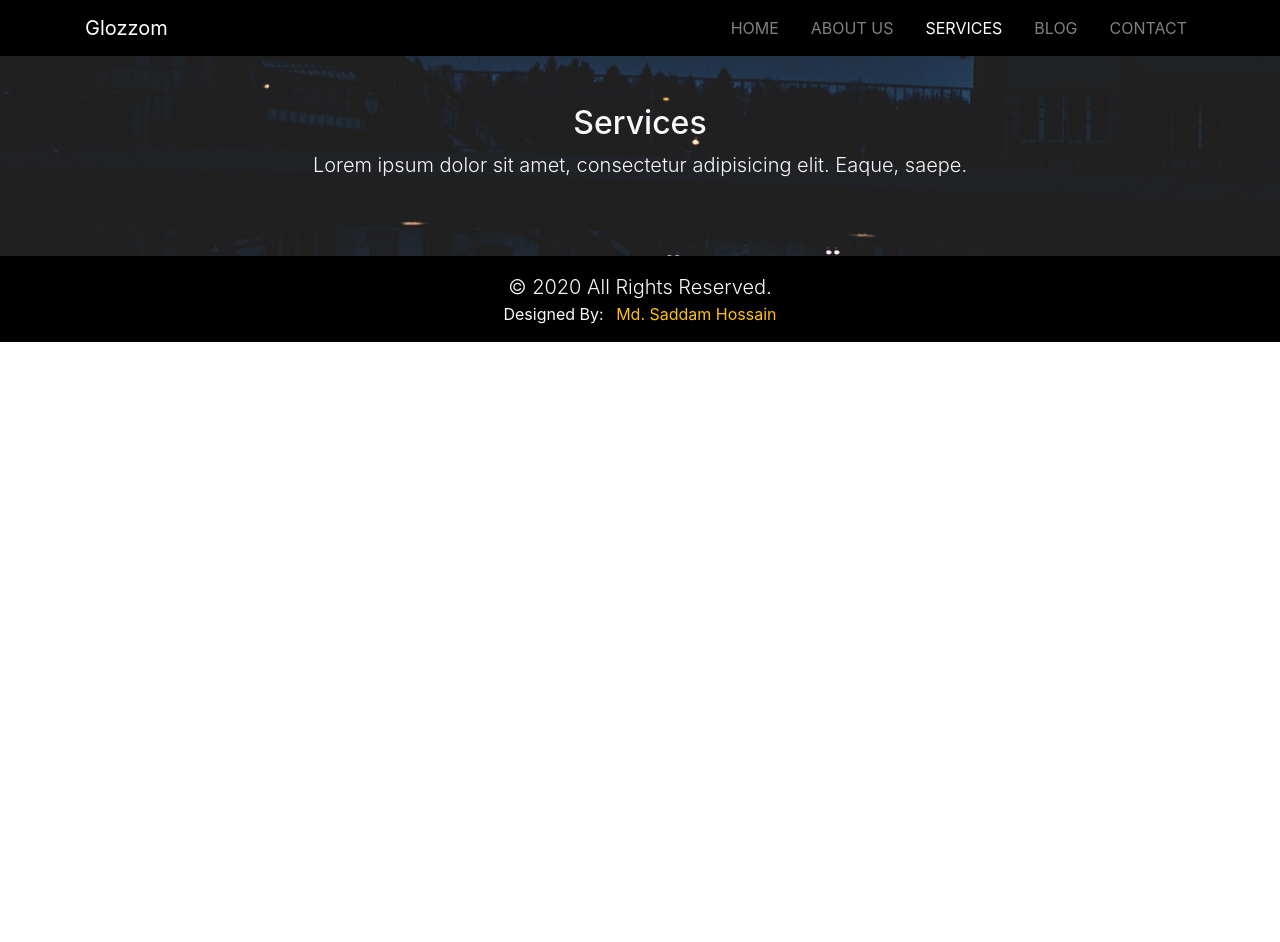
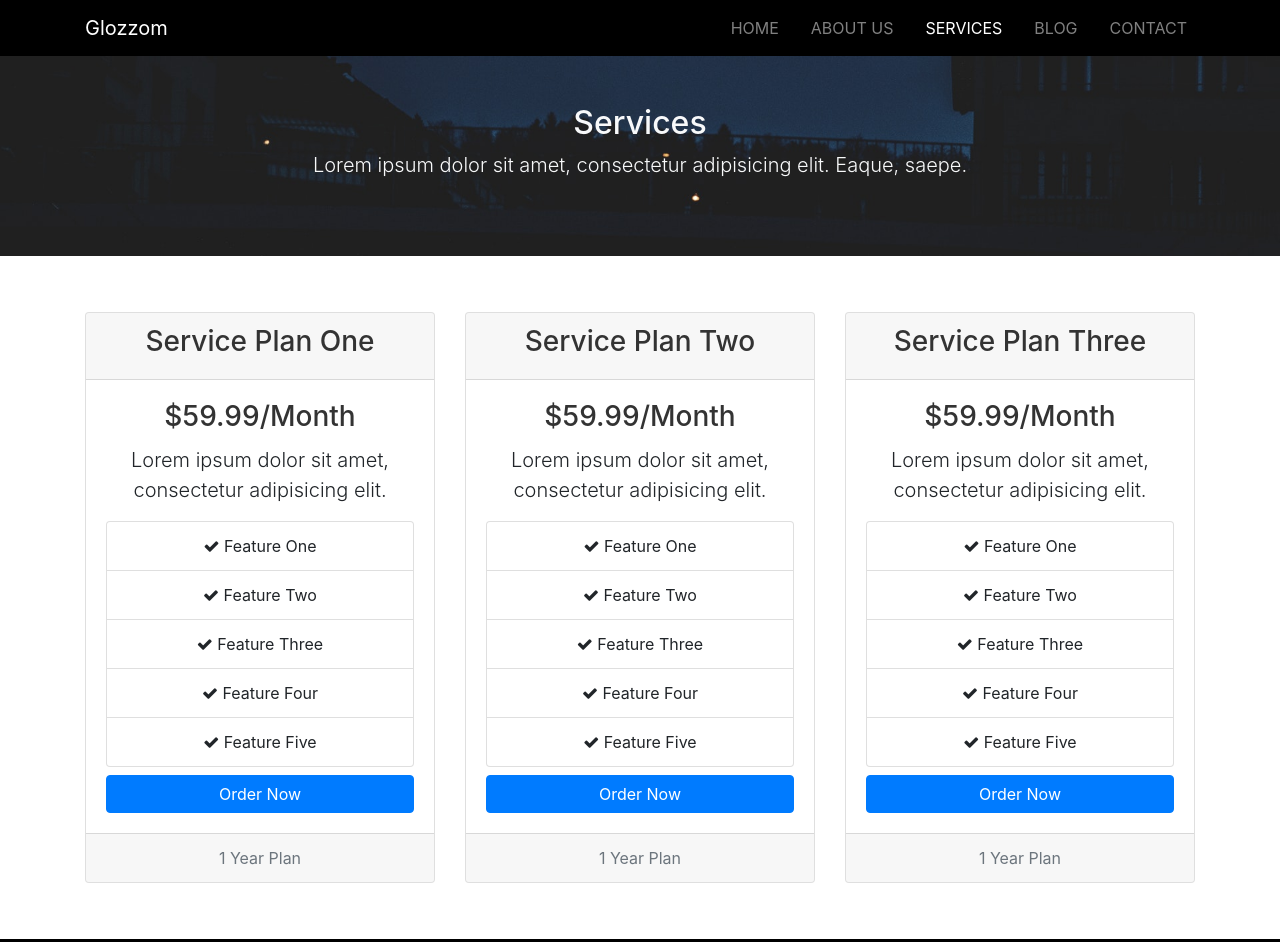
Before and after one commit to saddamhr/glozzom, a plain HTML site: page services.html in a window 1280 px wide. Shown: the top 942 px of the page. Before the commit the page ends 800 px from the top, so only its background shows below. Drawn offline with Linux system fonts and the light colour scheme.

Commit message:
services section done

```diff
--- a/services.html
+++ b/services.html
@@ -54,7 +54,115 @@
             </div>
         </div>
     </section>
-
+    <!-- PRICE TABLE -->
+    <section id="price-table" class="py-5">
+        <div class="container">
+            <div class="row">
+                <div class="col-md-4 my-2">
+                    <div class="card text-center">
+                        <div class="card-header">
+                            <h3>Service Plan One</h3>
+                        </div>
+                        <div class="card-body">
+                            <div class="card-title">
+                                <h3>$59.99/Month</h3>
+                            </div>
+                            <div class="card-text lead mb-3">Lorem ipsum dolor sit amet, consectetur adipisicing elit.</div>
+                            <ul class="list-group">
+                                <li class="list-group-item">
+                                    <i class="fa fa-check"></i> Feature One
+                                </li>
+                                <li class="list-group-item">
+                                    <i class="fa fa-check"></i> Feature Two
+                                </li>
+                                <li class="list-group-item">
+                                    <i class="fa fa-check"></i> Feature Three
+                                </li>
+                                <li class="list-group-item">
+                                    <i class="fa fa-check"></i> Feature Four
+                                </li>
+                                <li class="list-group-item">
+                                    <i class="fa fa-check"></i> Feature Five
+                                </li>
+                            </ul>
+                            <a href="#" class="btn btn-block btn-primary mt-2">Order Now</a>
+                        </div>
+                        <div class="card-footer">
+                            <p class="text-muted mb-0">1 Year Plan</p>
+                        </div>
+                    </div>
+                </div>
+                <div class="col-md-4 my-2">
+                    <div class="card text-center">
+                        <div class="card-header">
+                            <h3>Service Plan Two</h3>
+                        </div>
+                        <div class="card-body">
+                            <div class="card-title">
+                                <h3>$59.99/Month</h3>
+                            </div>
+                            <div class="card-text lead mb-3">Lorem ipsum dolor sit amet, consectetur adipisicing elit.</div>
+                            <ul class="list-group">
+                                <li class="list-group-item">
+                                    <i class="fa fa-check"></i> Feature One
+                                </li>
+                                <li class="list-group-item">
+                                    <i class="fa fa-check"></i> Feature Two
+                                </li>
+                                <li class="list-group-item">
+                                    <i class="fa fa-check"></i> Feature Three
+                                </li>
+                                <li class="list-group-item">
+                                    <i class="fa fa-check"></i> Feature Four
+                                </li>
+                                <li class="list-group-item">
+                                    <i class="fa fa-check"></i> Feature Five
+                                </li>
+                            </ul>
+                            <a href="#" class="btn btn-block btn-primary mt-2">Order Now</a>
+                        </div>
+                        <div class="card-footer">
+                            <p class="text-muted mb-0">1 Year Plan</p>
+                        </div>
+                    </div>
+                </div>
+                <div class="col-md-4 my-2">
+                    <div class="card text-center">
+                        <div class="card-header">
+                            <h3>Service Plan Three</h3>
+                        </div>
+                        <div class="card-body">
+                            <div class="card-title">
+                                <h3>$59.99/Month</h3>
+                            </div>
+                            <div class="card-text lead mb-3">Lorem ipsum dolor sit amet, consectetur adipisicing elit.</div>
+                            <ul class="list-group">
+                                <li class="list-group-item">
+                                    <i class="fa fa-check"></i> Feature One
+                                </li>
+                                <li class="list-group-item">
+                                    <i class="fa fa-check"></i> Feature Two
+                                </li>
+                                <li class="list-group-item">
+                                    <i class="fa fa-check"></i> Feature Three
+                                </li>
+                                <li class="list-group-item">
+                                    <i class="fa fa-check"></i> Feature Four
+                                </li>
+                                <li class="list-group-item">
+                                    <i class="fa fa-check"></i> Feature Five
+                                </li>
+                            </ul>
+                            <a href="#" class="btn btn-block btn-primary mt-2">Order Now</a>
+                        </div>
+                        <div class="card-footer">
+                            <p class="text-muted mb-0">1 Year Plan</p>
+                        </div>
+                    </div>
+                </div>
+            </div>
+        </div>
+    </section>
     <!-- COPYRIGHT -->
     <section id="copyright" class="text-center text-light py-3">
         <div class="container">
```
